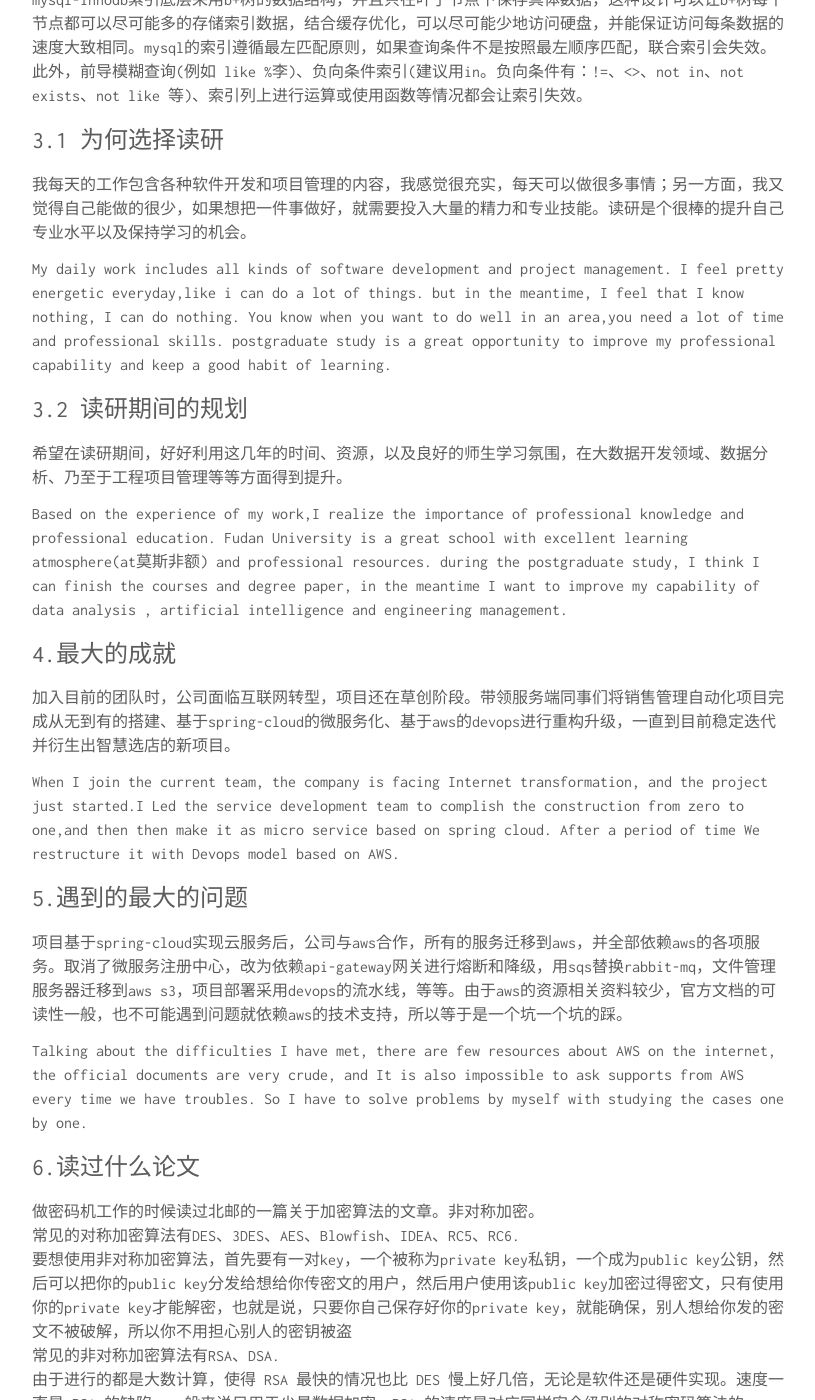
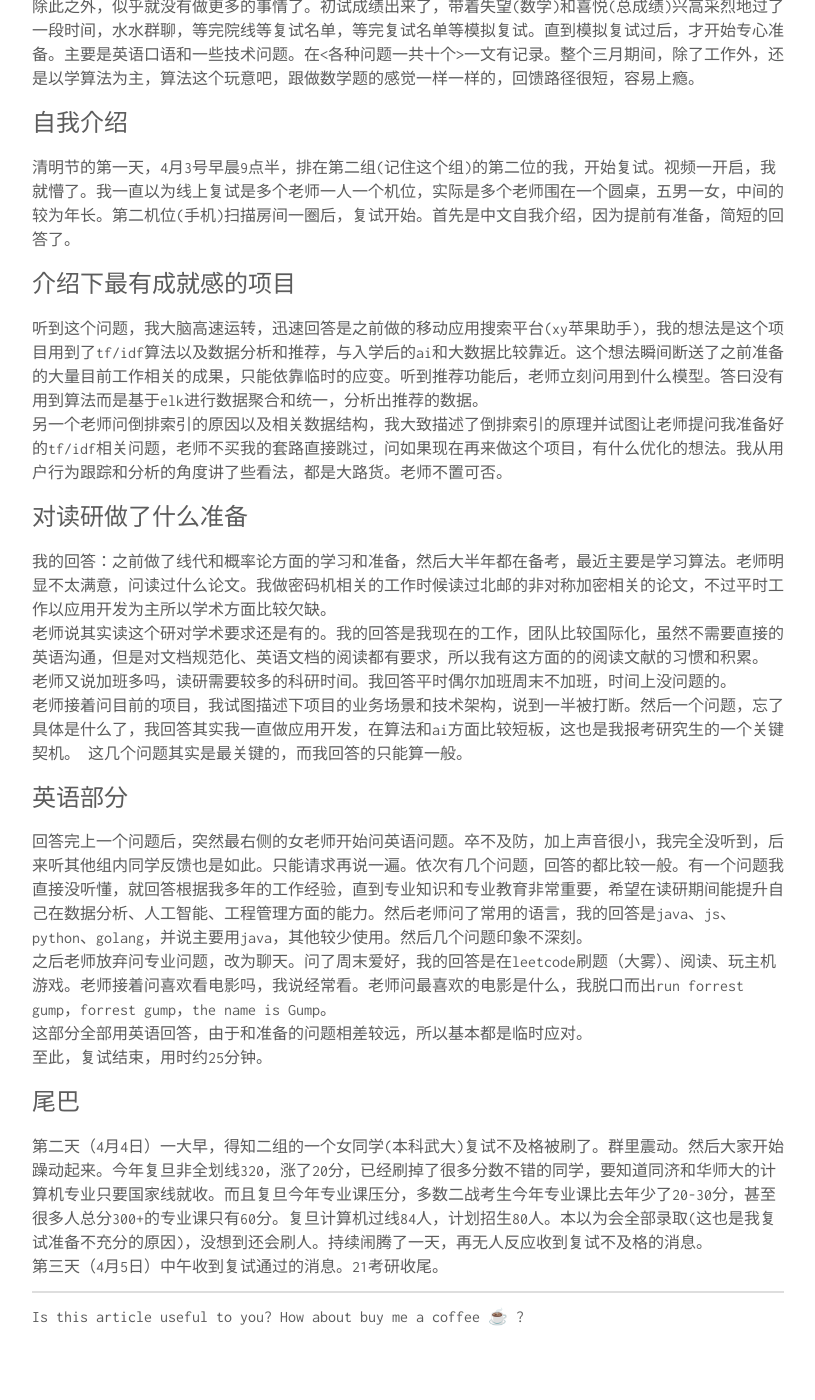
Before and after one commit to rongjoker/rongjoker.github.io, a Jekyll site: the page built from _posts/2021-04-03-fudan1retest.md, in a window 1280 px wide and 1400 px high, scrolled down 378 px. Shown: the whole window, without its empty margins (232-1047 px from the left). Built offline with Jekyll 4.4.1, drawn with Linux system fonts in a browser that asks for light colours; comment, search, counter and statistics services are not loaded; some of the changed text lies outside the part shown.

Commit message:
读书在复旦(一):短的复试

```diff
--- a/_posts/2021-04-03-fudan1retest.md
+++ b/_posts/2021-04-03-fudan1retest.md
@@ -1,68 +1,38 @@
 ---
 layout: post
-title: 短的复试
+title: 读书在复旦(一):短的复试
 ---
 
 
-### 开门见山
+### 复试前的准备
+由于初试成绩比较不错，362分，虽然数学略翻车(100多点)，但英语排名第二，专业课第九，总分也在十几名；在进入复试的84个人里算是很靠前的一批，加上自己是科班出身，从事开发多年，所以对复试比较轻视，甚至有现场虐老师的天真想法。毕竟根据我的调查，有几位导师，甚至年龄比我还小。<br>
+初试结束后，到2月低，玩了400小时的塞尔达+动森，刷了100多道leetcode题目，看了几本一直想看的书。除此之外，似乎就没有做更多的事情了。初试成绩出来了，带着失望(数学)和喜悦(总成绩)兴高采烈地过了一段时间，水水群聊，等完院线等复试名单，等完复试名单等模拟复试。直到模拟复试过后，才开始专心准备。主要是英语口语和一些技术问题。在<各种问题一共十个>一文有记录。整个三月期间，除了工作外，还是以学算法为主，算法这个玩意吧，跟做数学题的感觉一样一样的，回馈路径很短，容易上瘾。
 
-复试准备
-
-### 2.mysql索引原理和失效的场景以及mvcc以及常用优化
-mysql-innodb索引底层采用b+树的数据结构，并且只在叶子节点下保存具体数据，这种设计可以让b+树每个节点都可以尽可能多的存储索引数据，结合缓存优化，可以尽可能少地访问硬盘，并能保证访问每条数据的速度大致相同。mysql的索引遵循最左匹配原则，如果查询条件不是按照最左顺序匹配，联合索引会失效。此外，前导模糊查询(例如 like %李)、负向条件索引(建议用in。负向条件有：!=、<>、not in、not exists、not like 等)、索引列上进行运算或使用函数等情况都会让索引失效。<br>
+### 自我介绍
+清明节的第一天，4月3号早晨9点半，排在第二组(记住这个组)的第二位的我，开始复试。视频一开启，我就懵了。我一直以为线上复试是多个老师一人一个机位，实际是多个老师围在一个圆桌，五男一女，中间的较为年长。第二机位(手机)扫描房间一圈后，复试开始。首先是中文自我介绍，因为提前有准备，简短的回答了。
+<br>
 
 
-### 3.1 为何选择读研
-我每天的工作包含各种软件开发和项目管理的内容，我感觉很充实，每天可以做很多事情；另一方面，我又觉得自己能做的很少，如果想把一件事做好，就需要投入大量的精力和专业技能。读研是个很棒的提升自己专业水平以及保持学习的机会。
+### 介绍下最有成就感的项目
+听到这个问题，我大脑高速运转，迅速回答是之前做的移动应用搜索平台(xy苹果助手)，我的想法是这个项目用到了tf/idf算法以及数据分析和推荐，与入学后的ai和大数据比较靠近。这个想法瞬间断送了之前准备的大量目前工作相关的成果，只能依靠临时的应变。听到推荐功能后，老师立刻问用到什么模型。答曰没有用到算法而是基于elk进行数据聚合和统一，分析出推荐的数据。<br>
+另一个老师问倒排索引的原因以及相关数据结构，我大致描述了倒排索引的原理并试图让老师提问我准备好的tf/idf相关问题，老师不买我的套路直接跳过，问如果现在再来做这个项目，有什么优化的想法。我从用户行为跟踪和分析的角度讲了些看法，都是大路货。老师不置可否。
+
+
+### 对读研做了什么准备
+我的回答：之前做了线代和概率论方面的学习和准备，然后大半年都在备考，最近主要是学习算法。老师明显不太满意，问读过什么论文。我做密码机相关的工作时候读过北邮的非对称加密相关的论文，不过平时工作以应用开发为主所以学术方面比较欠缺。<br>
+老师说其实读这个研对学术要求还是有的。我的回答是我现在的工作，团队比较国际化，虽然不需要直接的英语沟通，但是对文档规范化、英语文档的阅读都有要求，所以我有这方面的的阅读文献的习惯和积累。<br>
+老师又说加班多吗，读研需要较多的科研时间。我回答平时偶尔加班周末不加班，时间上没问题的。<br>
+老师接着问目前的项目，我试图描述下项目的业务场景和技术架构，说到一半被打断。然后一个问题，忘了具体是什么了，我回答其实我一直做应用开发，在算法和ai方面比较短板，这也是我报考研究生的一个关键契机。
+这几个问题其实是最关键的，而我回答的只能算一般。
 <br>
 
-My daily work includes all kinds of software development and project management. I feel pretty energetic everyday,like i can do a lot of things. but in the meantime, I feel that I know nothing, I can do nothing. You know when you want to do well in an area,you need a lot of time and professional skills. postgraduate study is a great opportunity to improve my professional capability and keep a good habit of learning.
+### 英语部分
+回答完上一个问题后，突然最右侧的女老师开始问英语问题。卒不及防，加上声音很小，我完全没听到，后来听其他组内同学反馈也是如此。只能请求再说一遍。依次有几个问题，回答的都比较一般。有一个问题我直接没听懂，就回答根据我多年的工作经验，直到专业知识和专业教育非常重要，希望在读研期间能提升自己在数据分析、人工智能、工程管理方面的能力。然后老师问了常用的语言，我的回答是java、js、python、golang，并说主要用java，其他较少使用。然后几个问题印象不深刻。
+<br>之后老师放弃问专业问题，改为聊天。问了周末爱好，我的回答是在leetcode刷题（大雾）、阅读、玩主机游戏。老师接着问喜欢看电影吗，我说经常看。老师问最喜欢的电影是什么，我脱口而出run forrest gump，forrest gump，the name is Gump。<br>
+这部分全部用英语回答，由于和准备的问题相差较远，所以基本都是临时应对。<br>
+至此，复试结束，用时约25分钟。
 
 
-
-
-### 3.2 读研期间的规划
-希望在读研期间，好好利用这几年的时间、资源，以及良好的师生学习氛围，在大数据开发领域、数据分析、乃至于工程项目管理等等方面得到提升。
-<br>
-
-Based on the experience of my work,I realize the importance of professional knowledge and professional education.
-Fudan University is a great school with excellent learning atmosphere(at莫斯非额) and professional resources. during the postgraduate study,
-I think I can finish the courses and degree paper, in the meantime I want to improve my capability of data analysis , artificial intelligence and  engineering management.
-
-
-### 4.最大的成就
-加入目前的团队时，公司面临互联网转型，项目还在草创阶段。带领服务端同事们将销售管理自动化项目完成从无到有的搭建、基于spring-cloud的微服务化、基于aws的devops进行重构升级，一直到目前稳定迭代并衍生出智慧选店的新项目。
-<br>
-
-When I join the current team, the company is facing Internet transformation, and the project just started.I Led the service development team to complish the construction  from zero to one,and then then make it as  micro service based on spring cloud. After a period of time We restructure it with Devops model based on AWS.
-
-
-### 5.遇到的最大的问题
-项目基于spring-cloud实现云服务后，公司与aws合作，所有的服务迁移到aws，并全部依赖aws的各项服务。取消了微服务注册中心，改为依赖api-gateway网关进行熔断和降级，用sqs替换rabbit-mq，文件管理服务器迁移到aws s3，项目部署采用devops的流水线，等等。由于aws的资源相关资料较少，官方文档的可读性一般，也不可能遇到问题就依赖aws的技术支持，所以等于是一个坑一个坑的踩。
-<br>
-
-Talking about the difficulties I have met,
-there are few resources about AWS on the internet, the official documents are very crude, and It is also impossible to ask  supports from AWS every time we have troubles.
-So I have to solve problems by myself with studying the cases one by one.
-
-
-### 6.读过什么论文
- 做密码机工作的时候读过北邮的一篇关于加密算法的文章。非对称加密。<br>
- 常见的对称加密算法有DES、3DES、AES、Blowfish、IDEA、RC5、RC6.<br>
- 要想使用非对称加密算法，首先要有一对key，一个被称为private key私钥，一个成为public key公钥，然后可以把你的public key分发给想给你传密文的用户，然后用户使用该public key加密过得密文，只有使用你的private key才能解密，也就是说，只要你自己保存好你的private key，就能确保，别人想给你发的密文不被破解，所以你不用担心别人的密钥被盗<br>
- 常见的非对称加密算法有RSA、DSA.<br>
- 由于进行的都是大数计算，使得 RSA 最快的情况也比 DES 慢上好几倍，无论是软件还是硬件实现。速度一直是 RSA 的缺陷。一般来说只用于少量数据加密。RSA 的速度是对应同样安全级别的对称密码算法的1/1000左右。
- 比起 DES 和其它对称算法来说，RSA 要慢得多。实际上一般使用一种对称算法来加密信息，然后用 RSA 来加密比较短的公钥，然后将用 RSA 加密的公钥和用对称算法加密的消息发送给接收方。
- 这样一来对随机数的要求就更高了，尤其对产生对称密码的要求非常高，否则的话可以越过 RSA 来直接攻击对称密码。
-
-
-### 7.现在的工作内容
-负责新零售智慧销售平台的服务端开发，日常工作包括与产品经历沟通需求、整理业务员反馈信息，项目迭代管理，人员任务分配，项目的技术选型和框架搭建、核心代码的编写，开发人员的代码review。
-### 8.项目介绍
-目前做的项目是新零售智慧销售管理。包括业务员业绩激励管理、门店信息收集、区域门店画像、业务员路线规划、月度预算智慧分配。本质是收集门店基本信息和门店销售信息以及区域的各种基础信息，分析出业务的各种安排和规划，提高业务员业务效率和业绩。
-### 9.jvm
-操作系统层面，进程运行有5个状态：运行态、就绪态、阻塞态、创建态、结束态。jvm的线程调用的是内核线程。
-### 10.spring && es&&devops
-spring的核心是ioc和aop以及实现了servlet协议和http路由管理。ioc是将所有的bean进行统一创建和分配管理，不需要开发中编写大量的创建、初始化和配置，专心于具体的功能开发即可，从面向对象的角度来说，ioc提高了项目的抽象程度，隐藏依赖的bean的实现细节，方便封装。aop为面向切面编程，方便在已经开发好的代码里追加功能，比如日志记录、数据校验等等。<br>
-es 包含检索和排序两块核心，检索基于倒排索引；排序采用tf * idf算法，词频（term frequency，TF）指的是某一个给定的词语在该文件中出现的频率;某一特定词语的IDF，可以由总文件数目除以包含该词语之文件的数目.这个算法的核心要义就是一个词在一个文档里出现的频率很高，而在所有文档里出现的频率较低，那么检索这个词的时候，这个文档排名就会靠前。<br>
-devops本质是提高了增量开发的可行性，在以迭代推进的敏捷开发模式中尤其有效。
+### 尾巴
+第二天（4月4日）一大早，得知二组的一个女同学(本科武大)复试不及格被刷了。群里震动。然后大家开始躁动起来。今年复旦非全划线320，涨了20分，已经刷掉了很多分数不错的同学，要知道同济和华师大的计算机专业只要国家线就收。而且复旦今年专业课压分，多数二战考生今年专业课比去年少了20-30分，甚至很多人总分300+的专业课只有60分。复旦计算机过线84人，计划招生80人。本以为会全部录取(这也是我复试准备不充分的原因)，没想到还会刷人。持续闹腾了一天，再无人反应收到复试不及格的消息。<br>
+第三天（4月5日）中午收到复试通过的消息。21考研收尾。
```
